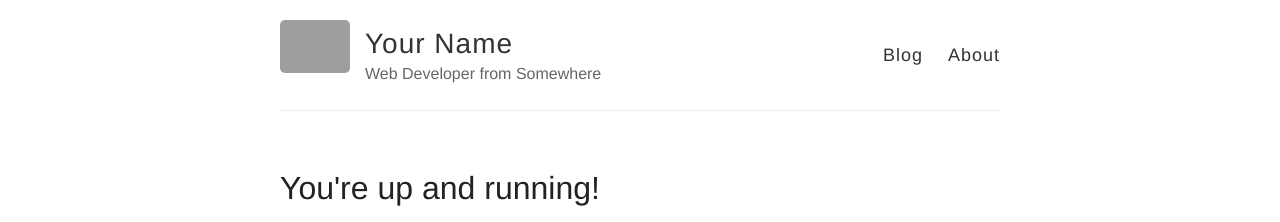
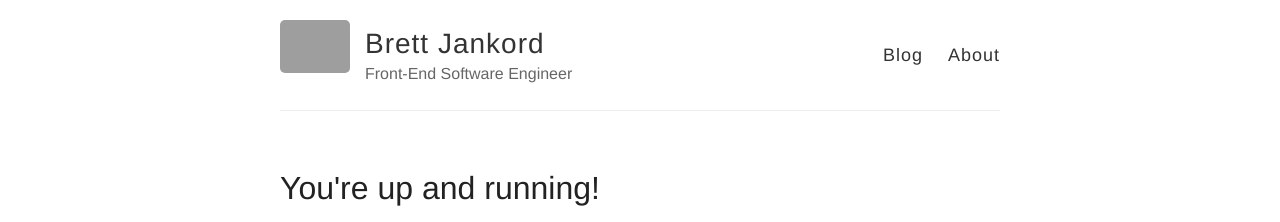
Before and after one commit to bjankord/bjankord.github.io, a Jekyll site: the page built from index.html, in a window 1280 px wide. Shown: the top 222 px of the page. Built offline with Jekyll 4.4.1, drawn with Linux system fonts in a browser that asks for light colours; emoji names are drawn with the system emoji font; grey boxes are pictures that could not be loaded.

Commit message:
Update config data

```diff
--- a/_config.yml
+++ b/_config.yml
@@ -3,10 +3,10 @@
 #
 
 # Name of your site (displayed in the header)
-name: Your Name
+name: Brett Jankord
 
 # Short bio or description (displayed in the header)
-description: Web Developer from Somewhere
+description: Front-End Software Engineer
 
 # URL of your avatar or profile pic (you could use your GitHub profile pic)
 avatar: https://raw.githubusercontent.com/barryclark/jekyll-now/master/images/jekyll-logo.png
@@ -21,12 +21,12 @@ footer-links:
   email:
   facebook:
   flickr:
-  github: barryclark/jekyll-now
+  github: bjankord/jekyll-now
   instagram:
   linkedin:
   pinterest:
   rss: # just type anything here for a working RSS icon, make sure you set the "url" above!
-  twitter: jekyllrb
+  twitter: bjankord
 
 # Your disqus shortname, entering this will enable commenting on posts
 disqus:
@@ -36,7 +36,7 @@ google_analytics:
 
 # Your website URL (e.g. http://barryclark.github.io or http://www.barryclark.co)
 # Used for Sitemap.xml and your RSS feed
-url:
+url: http://bjankord.github.io
 
 # If you're hosting your site at a Project repository on GitHub pages
 # (http://yourusername.github.io/repository-name)
```
